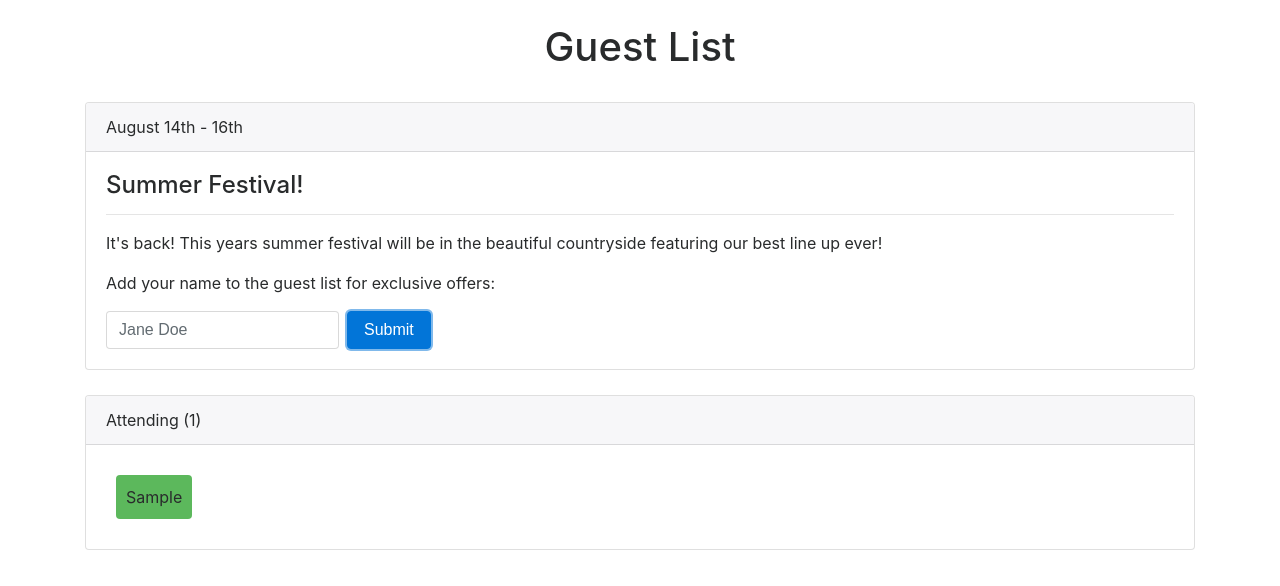
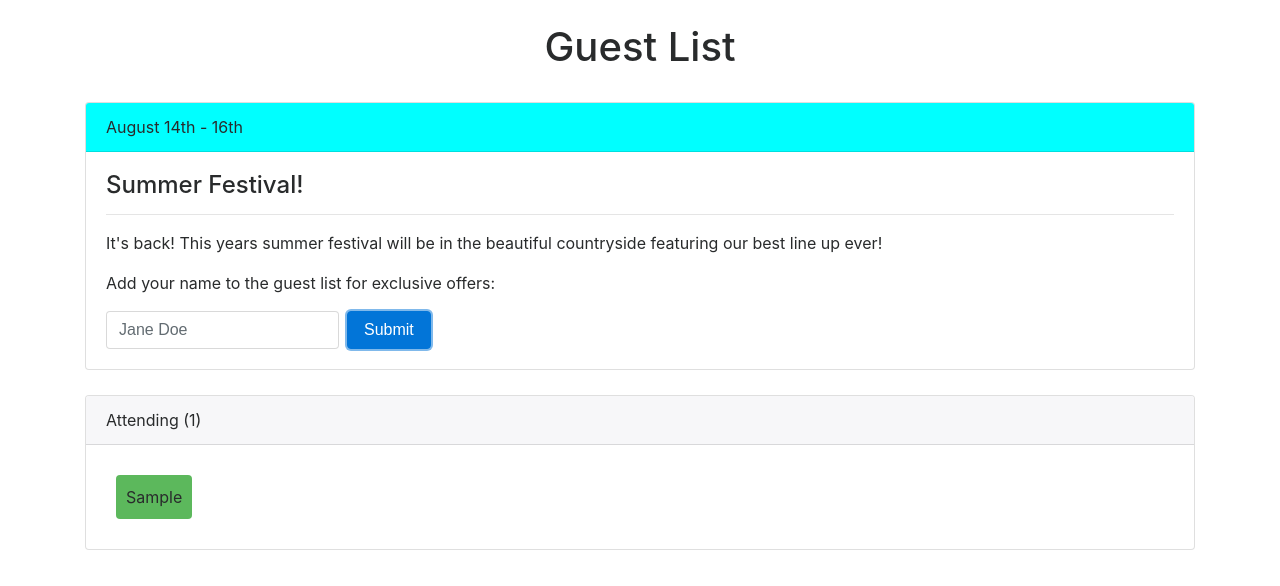
Before and after one commit to Benriez/vue-guest-list, a plain HTML site: page index.html in a window 1280 px wide. Both pictures are taken after typing "Sample" into the empty fields and a click on the input 388 px from the left and 330 px from the top of the page. Drawn offline with nearby package versions, Linux system fonts and the light colour scheme.

Commit message:
added v-bind:class="formSubmitClass"

```diff
--- a/app.css
+++ b/app.css
@@ -7,3 +7,7 @@
   margin: 10px;
   display: inline-block;
 }
+
+.submitted{
+  background-color: aqua;
+}
--- a/app.js
+++ b/app.js
@@ -7,13 +7,15 @@ new Vue({
             eventDescription: "It's back! This years summer festival will be in the beautiful countryside featuring our best line up ever!"
         },
         newNameText:'',
-        guestName: []
+        guestName: [],
+        formSubmitClass: ""
     },
     methods: {
         formSubmitted: function(){
             if(this.newNameText.length > 0){
                 this.guestName.push(this.newNameText)
                 this.newNameText= ''
+                this.formSubmitClass='submitted'
             }else{
                 alert('wrong name')
             }
--- a/index.html
+++ b/index.html
@@ -24,7 +24,7 @@
       <div class="row">
         <div class="col-sm-12">
           <div class="card">
-            <div class="card-header">
+            <div class="card-header" v-bind:class="formSubmitClass">
               {{ event.eventDate }}
             </div>
             <div class="card-block">
```
